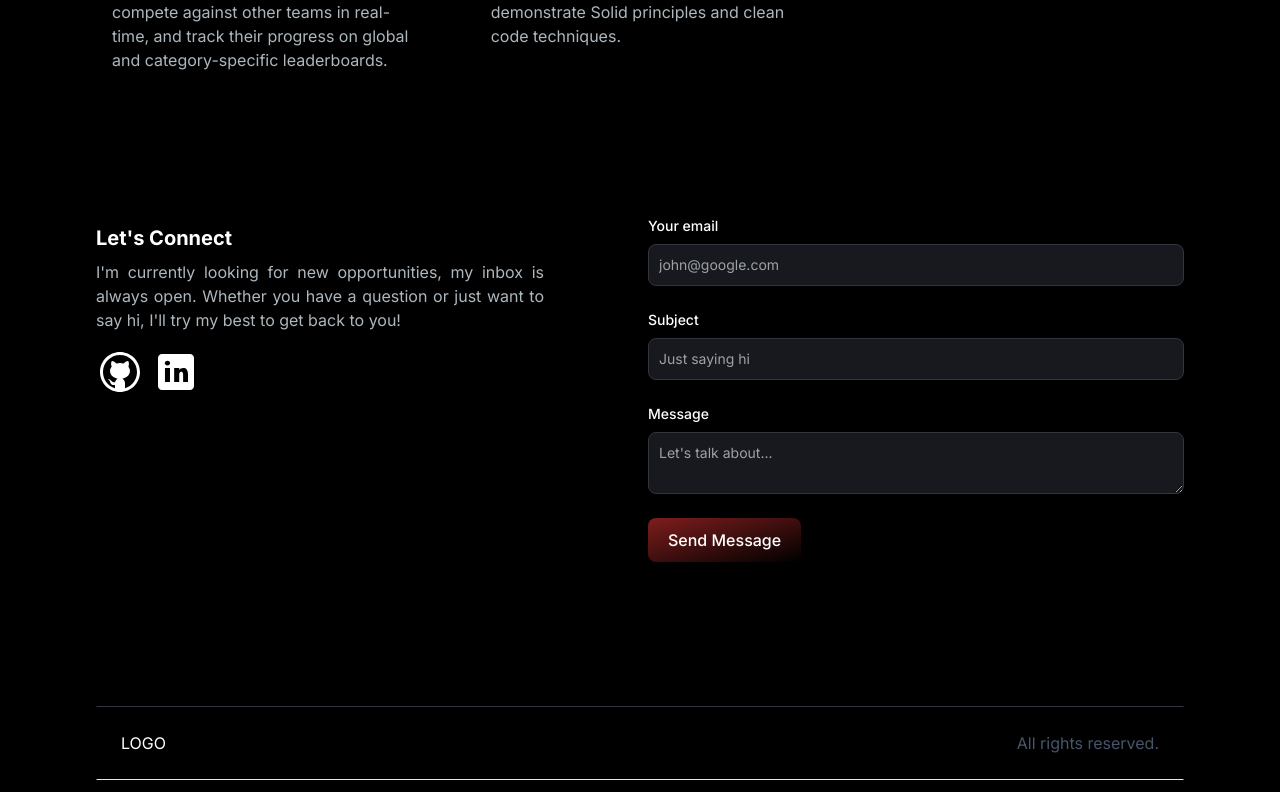
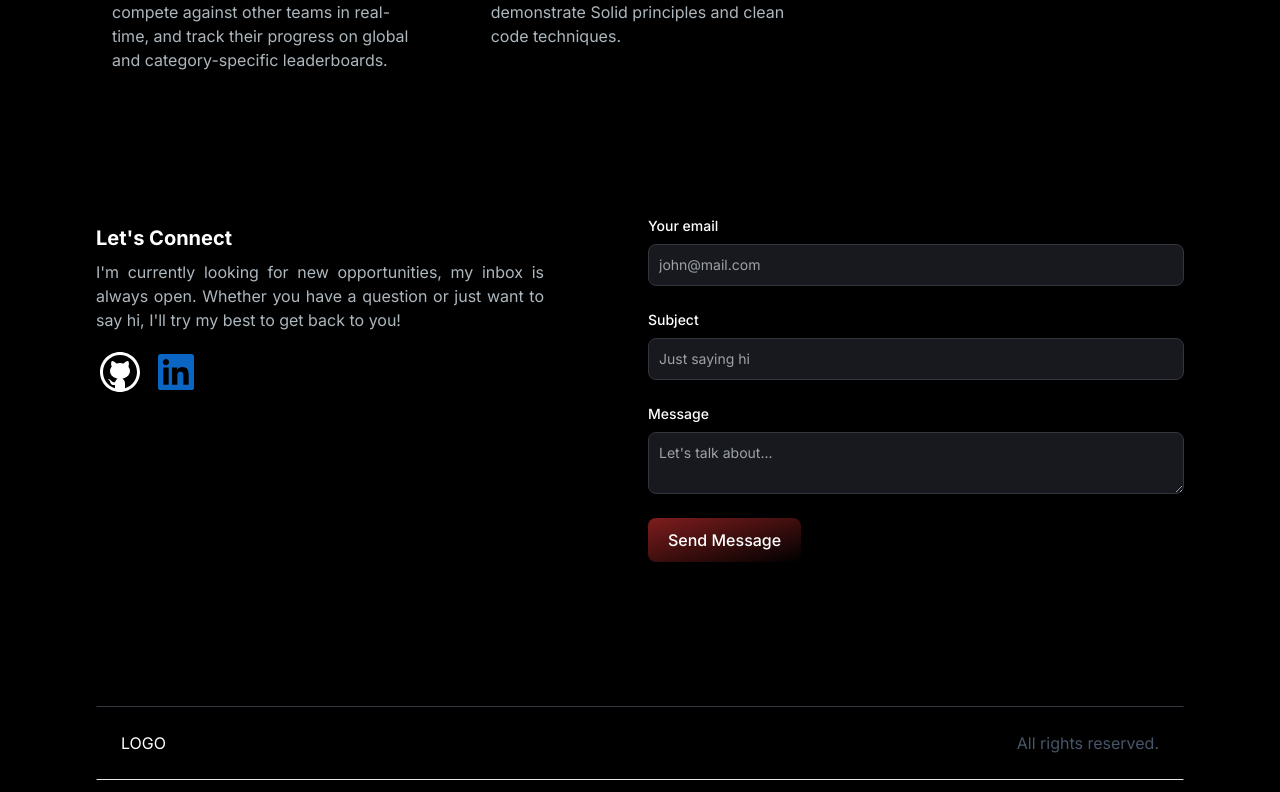
Before and after one commit to Patel-Akshit/portfolio, a Next.js app: page / in a window 1280 px wide. Shown: the part 3790-4582 px from the top of the page. Built offline with nearby package versions, Linux system fonts and the light colour scheme.

Commit message:
Email section updated

```diff
--- a/src/app/api/send/route.js
+++ b/src/app/api/send/route.js
@@ -15,7 +15,7 @@ export async function POST(req, res) {
       react: (
         <>
           <h1>{subject}</h1>
-          <p>Thank you for contacting us!</p>
+          <p>Thank you for contacting me!</p>
           <p>New message submitted:</p>
           <p>{message}</p>
         </>
--- a/src/app/components/EmailSection.jsx
+++ b/src/app/components/EmailSection.jsx
@@ -34,7 +34,7 @@ const EmailSection = () => {
         const resData = await response.json();
 
         if (response.status === 200) {
-          console.log("Message sent.");
+          console.log("Message sent successfully.");
           setEmailSubmitted(true);
         }
     };
@@ -63,7 +63,7 @@ const EmailSection = () => {
         <div>
             {emailSubmitted ? (
             <p className="text-green-500 text-sm mt-2">
-                Email sent successfully!
+                Your email was sent successfully! I will follow back as soon as possible.
             </p>
             ) : (
                 <form className="flex flex-col" onSubmit={handleSubmit}>
@@ -77,7 +77,7 @@ const EmailSection = () => {
                             id="email"
                             required
                             className="bg-[#18191E] border border-[#33353F] placeholder-[#9CA2A9] text-gray-100 text-sm rounded-lg block w-full p-2.5"
-                            placeholder="john@google.com"
+                            placeholder="john@mail.com"
                         />
                     </div>
                     <div className="mb-6">
```
Also changed, not shown: public/linkedin-icon.svg.
